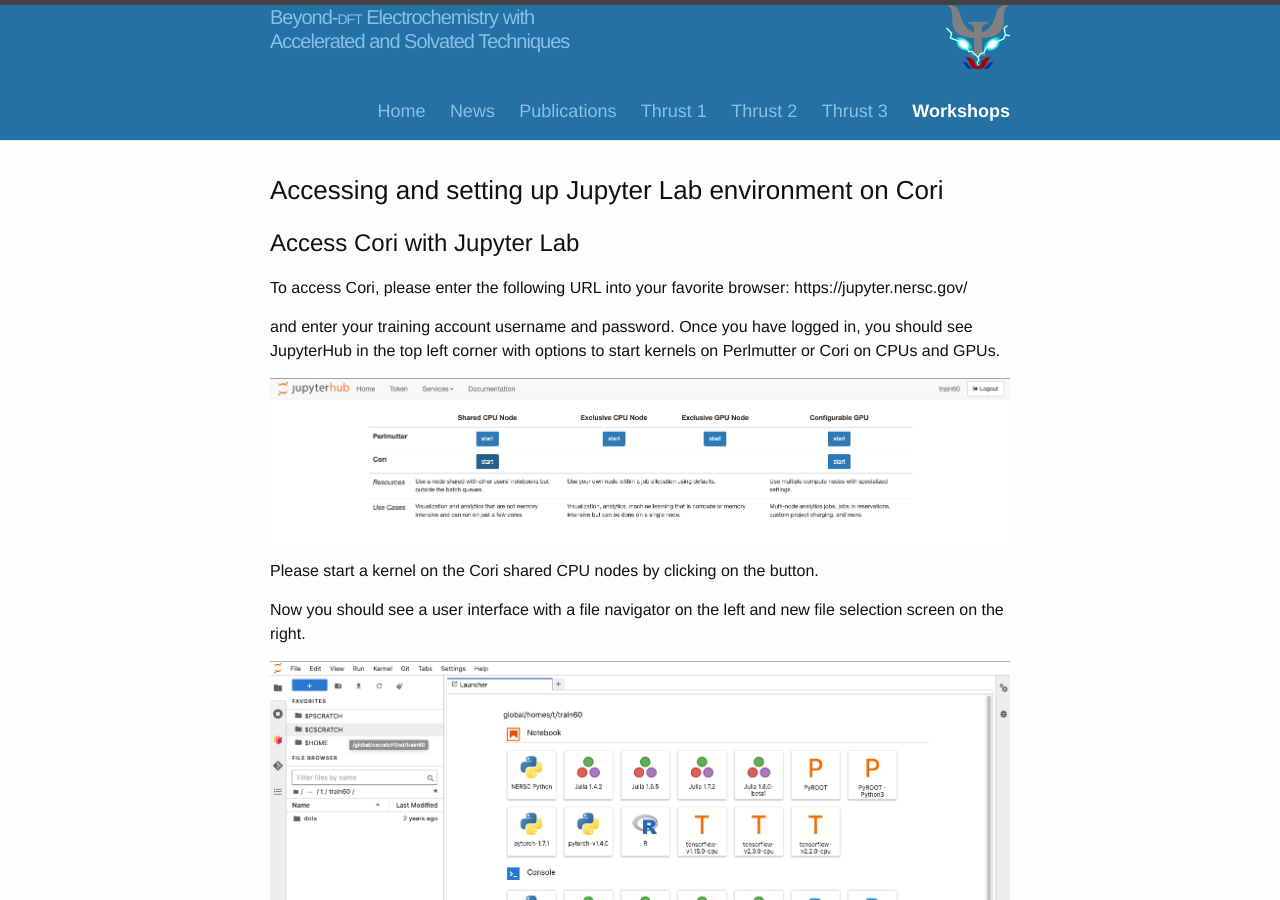
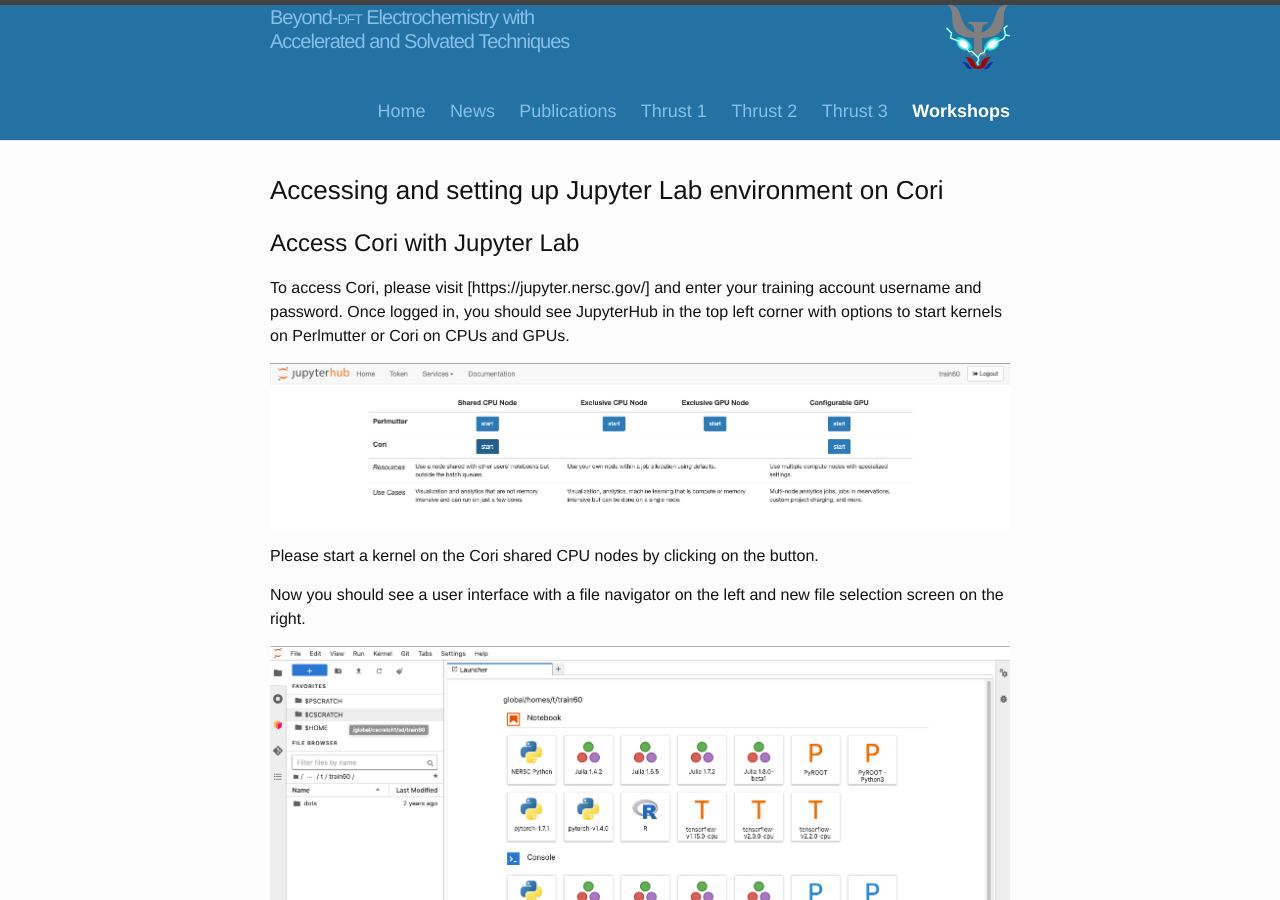
Before and after one commit to shankar1729/beast-echem, a Jekyll site: the page built from workshops/2022/setup/setup.md, in a window 1280 px wide and 900 px high. Built offline with Jekyll 4.4.1, drawn with Linux system fonts in a browser that asks for light colours.

Commit message:
Updated setup instructions

```diff
--- a/workshops/2022/setup/setup.md
+++ b/workshops/2022/setup/setup.md
@@ -10,9 +10,8 @@
 
 ## Access Cori with Jupyter Lab
 
-To access Cori, please enter the following URL into your favorite browser: https://jupyter.nersc.gov/
-
-and enter your training account username and password. Once you have logged in, you should see JupyterHub in the top left corner with options to start kernels on Perlmutter or Cori on CPUs and GPUs.
+To access Cori, please visit [https://jupyter.nersc.gov/] and enter your training account username and password.
+Once logged in, you should see JupyterHub in the top left corner with options to start kernels on Perlmutter or Cori on CPUs and GPUs.
 
 ![Cori Jupyter log-in page](cori-jupyter-login.png)
 
```
